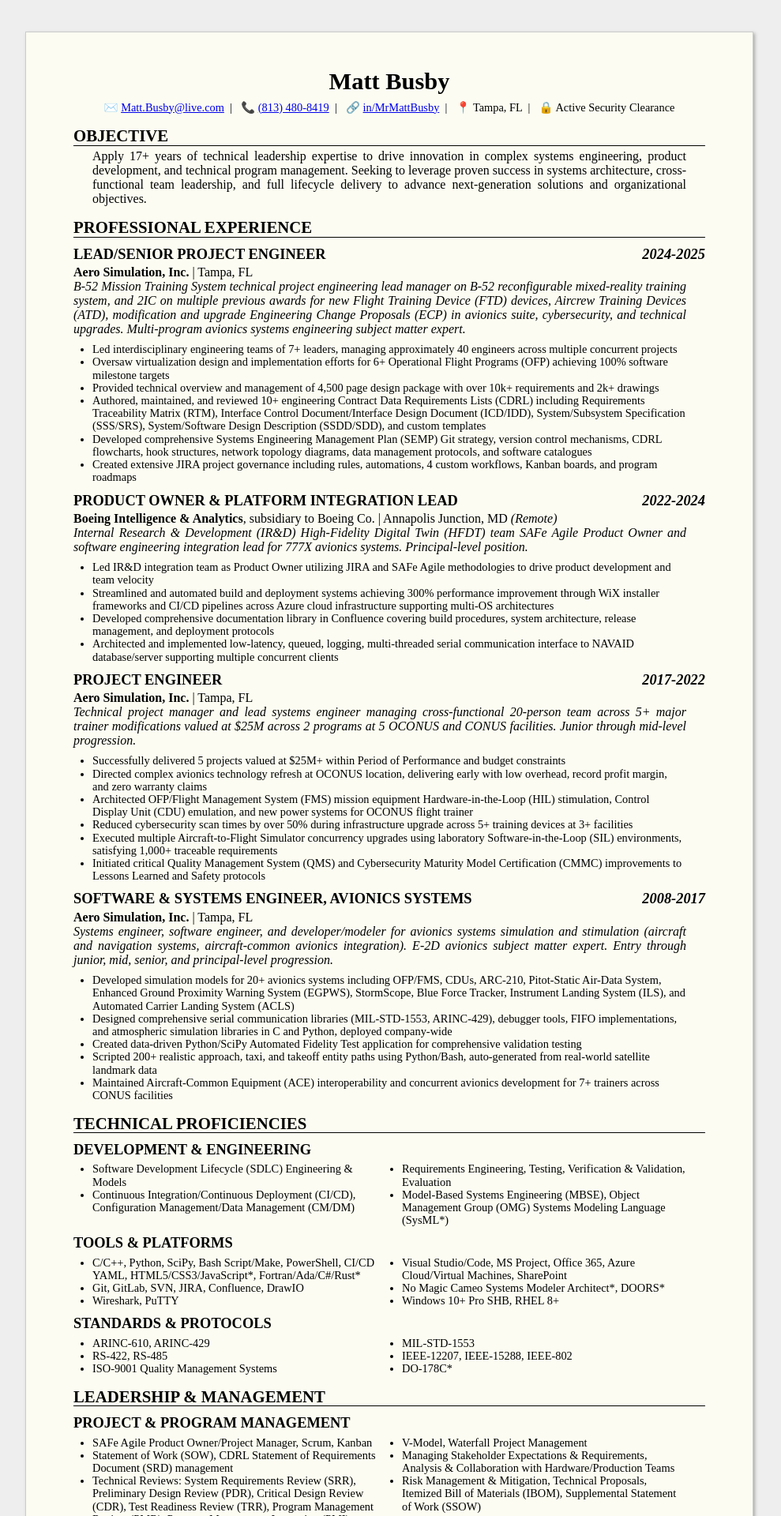
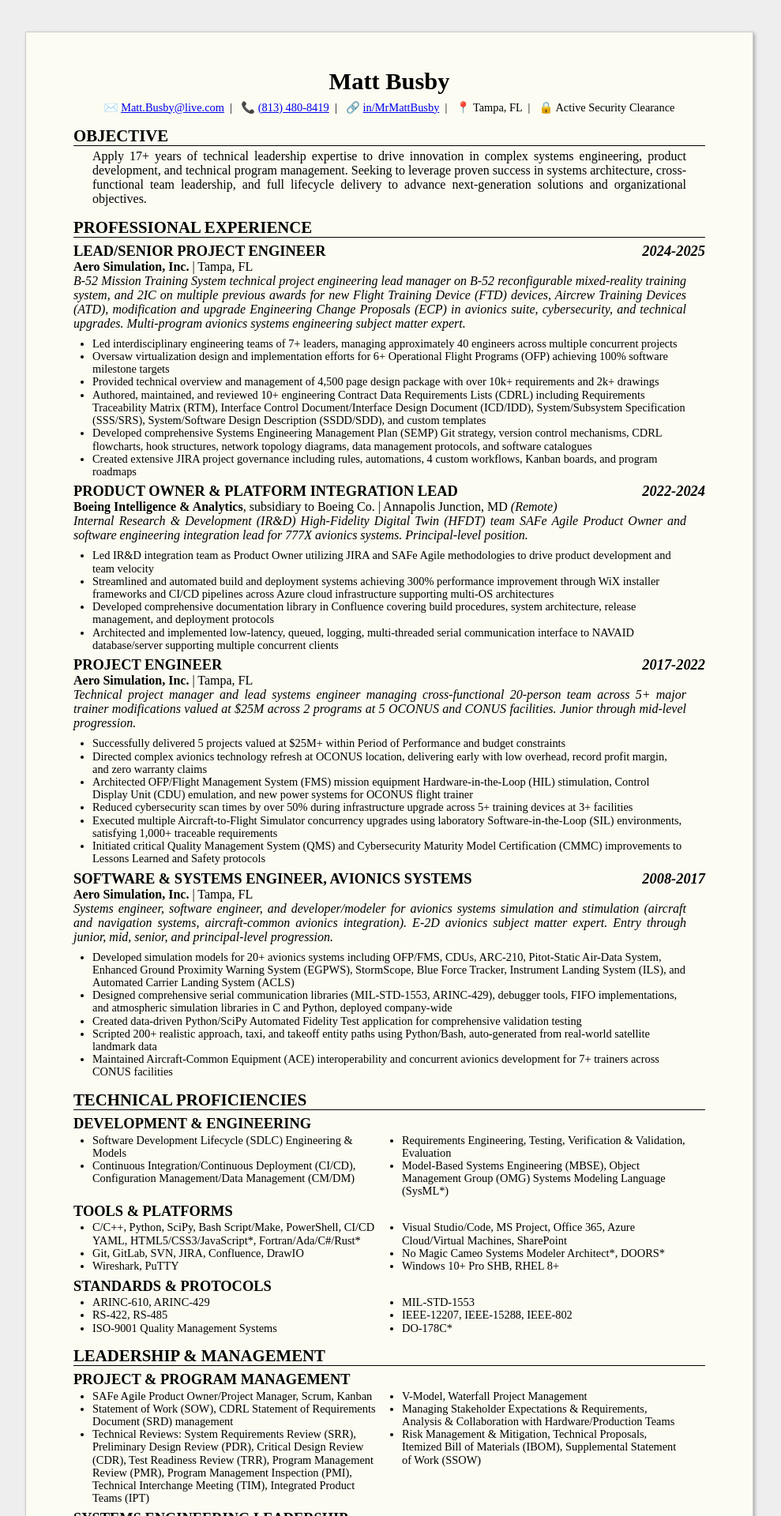
Before and after one commit to MrMattBusby/MrMattBusby.github.io, a Jekyll site: the page built from index.md, in a window 1280 px wide. Shown: the top 1920 px of the page at 79% size, without its empty margins (147-1136 px from the left). Built offline with Jekyll 4.4.1, drawn with Linux system fonts in a browser that asks for light colours.

Commit message:
Hotfix: styles, tuning pdf..

```diff
--- a/assets/css/styles.css
+++ b/assets/css/styles.css
@@ -38,7 +38,7 @@
 h3 {
     font-size: 115%;
     text-transform: uppercase;
-    margin: 0.6em 0 0.3em 0;
+    margin: 0.4em 0 0.1em 0;
     padding: 0;
     display: flex;
     justify-content: space-between;
@@ -167,8 +167,8 @@
 
     /* Try to fit all in 2pgs, adjust these... */
     body {
-        font-size: 11pt;
-        line-height: 1.05;
+        font-size: 10pt;
+        line-height: 1.0;
         background: none;
         margin: 0;
         padding: 0;
@@ -188,8 +188,7 @@
     }
 
     ul {
-        padding: 0;
-        margin: -0.3em 1.5em 0 1.5em;
+        margin: -0.1em 1.5em 0 1.5em;
     }
 
     /* Force 2 columns */
```
